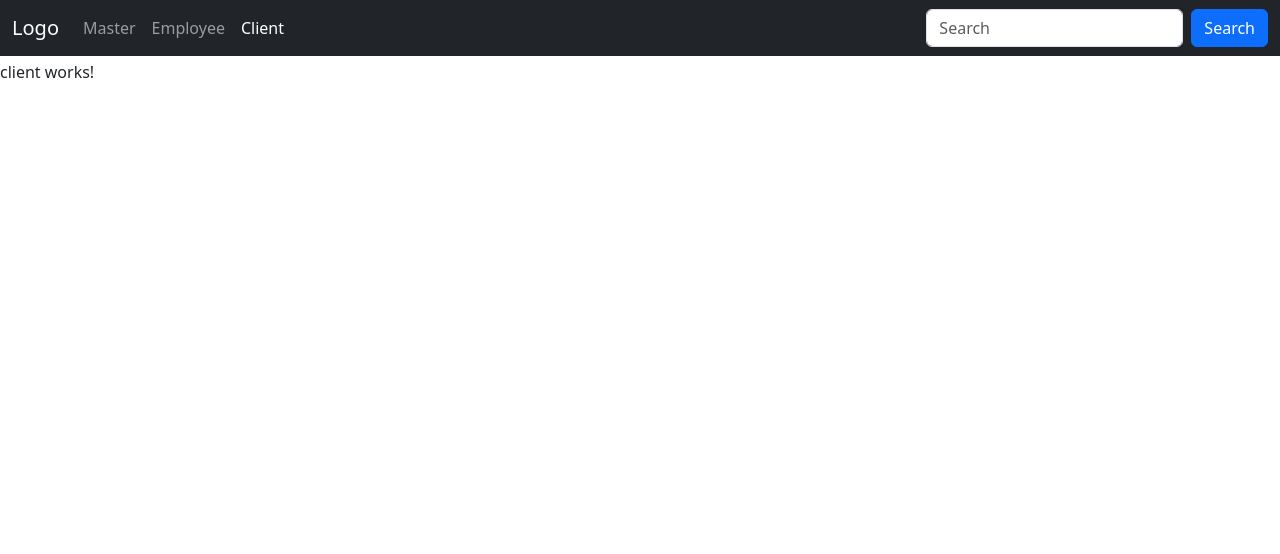
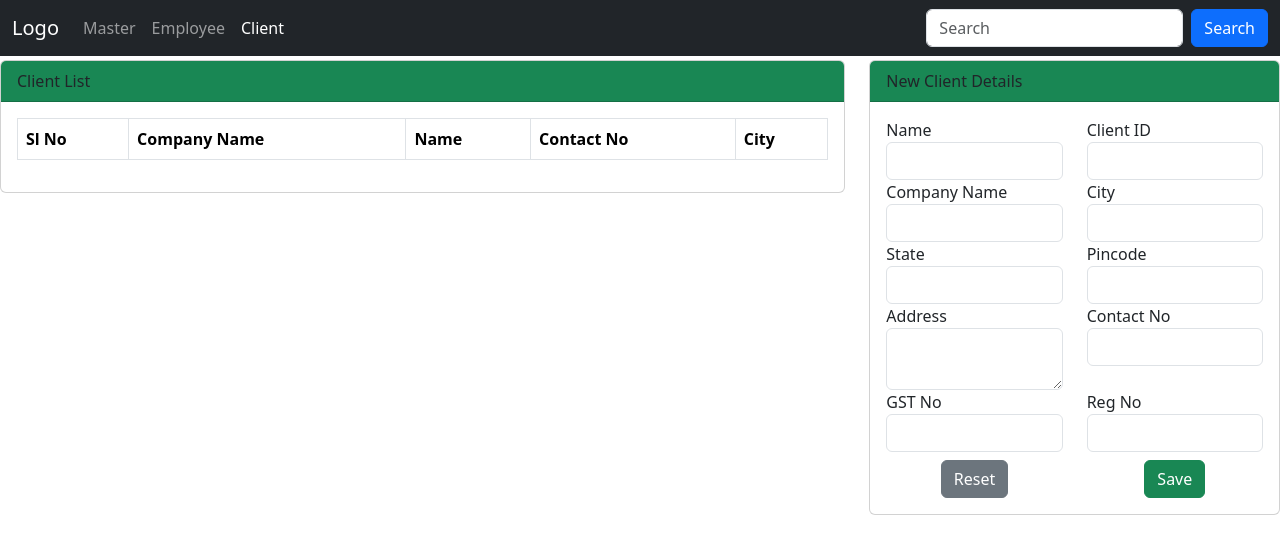
Before and after one commit to JishnuVijayan/employee-management, an Angular app: page /client in a window 1280 px wide. Shown: the top 554 px of the page. Built offline with nearby package versions, Linux system fonts and the light colour scheme.

Commit message:
HTML for client page

```diff
--- a/src/app/components/client/client.component.html
+++ b/src/app/components/client/client.component.html
@@ -1 +1,88 @@
-<p>client works!</p>
+<div class="row">
+    <div class="col-8">
+        <div class="card">
+            <div class="card-header bg-success">
+                Client List
+            </div>
+            <div class="card-body">
+                <div class="row">
+                    <div class="col-12">
+                        <table class="table table-bordered">
+                            <thead>
+                              <tr>
+                                <th>Sl No</th>
+                                <th>Company Name</th>
+                                <th>Name</th>
+                                <th>Contact No</th>
+                                <th>City</th>
+                              </tr>
+                            </thead>
+                            <tbody>
+                            </tbody>
+                        </table>
+                    </div>
+                </div>
+            </div>
+        </div>
+    </div>
+
+    <div class="col-4">
+        <div class="card">
+            <div class="card-header bg-success">
+                New Client Details
+            </div>
+            <div class="card-body">
+                <div class="row">
+                    <div class="col-6">
+                        <label for="">Name</label>
+                        <input type="text" class="form-control">
+                    </div>
+                    <div class="col-6">
+                        <label for="">Client ID</label>
+                        <input type="text" class="form-control">
+                    </div>
+                    <div class="col-6">
+                        <label for="">Company Name</label>
+                        <input type="text" class="form-control">
+                    </div>
+                    <div class="col-6">
+                        <label for="">City</label>
+                        <input type="text" class="form-control">
+                    </div>
+                    <div class="col-6">
+                        <label for="">State</label>
+                        <input type="text" class="form-control">
+                    </div>
+                    <div class="col-6">
+                        <label for="">Pincode</label>
+                        <input type="text" class="form-control">
+                    </div>
+                    <div class="col-6">
+                        <label for="">Address</label>
+                        <textarea class="form-control"></textarea>
+                    </div>
+                    <div class="col-6">
+                        <label for="">Contact No</label>
+                        <input type="text" class="form-control">
+                    </div>
+                    <div class="col-6">
+                        <label for="">GST No</label>
+                        <input type="text" class="form-control">
+                    </div>
+                    <div class="col-6">
+                        <label for="">Reg No</label>
+                        <input type="text" class="form-control">
+                    </div>
+                </div>
+                <div class="row text-center">
+                    <div class="col-6 pt-2">
+                        <button class="btn btn-secondary">Reset</button>
+                    </div>
+                    <div class="col-6 pt-2">
+                        <button class="btn btn-success">Save</button>
+                    </div>
+                </div>
+            </div>
+        </div>
+    </div>
+</div>
```
